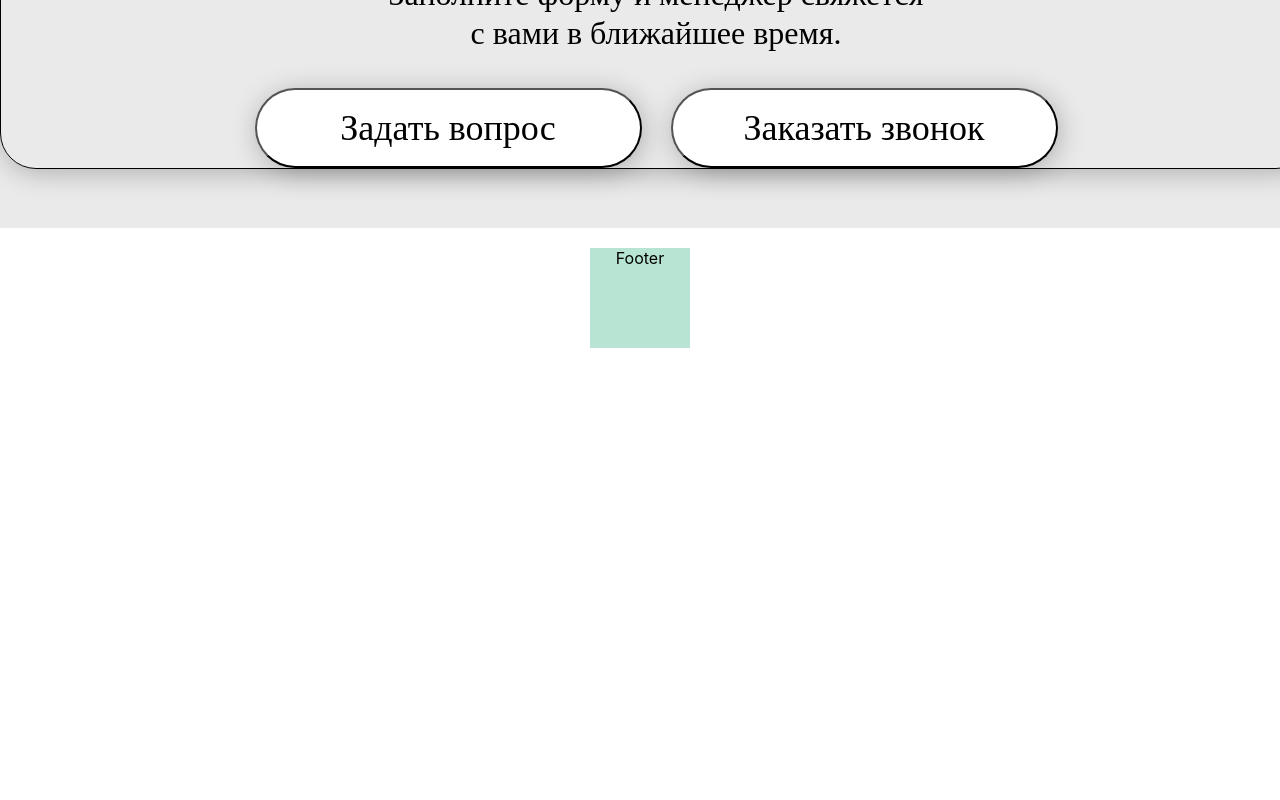
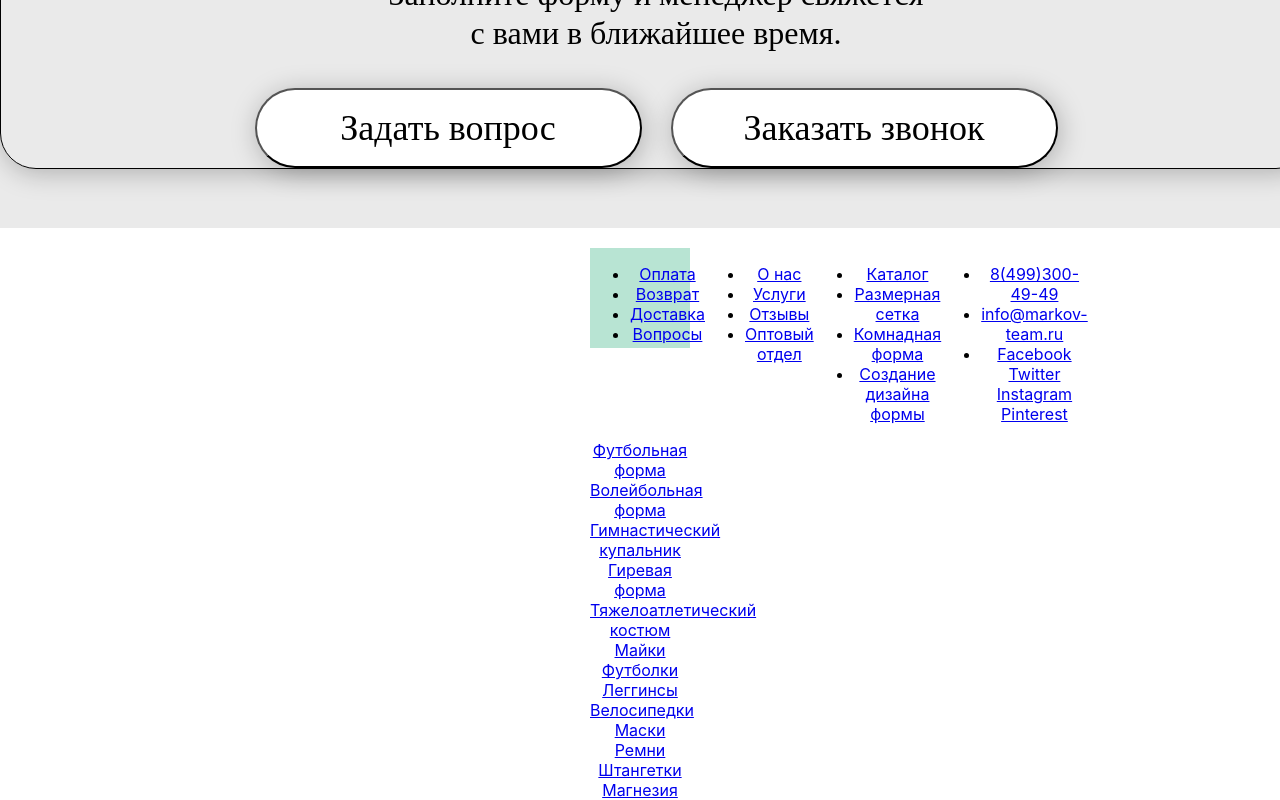
Before and after one commit to JuniorJS7/ro, a React (Create React App) app: page / in a window 1280 px wide. Shown: the part 3013-3813 px from the top of the page. Before the commit the page ends 3381 px from the top, so only its background shows below. Built offline with nearby package versions, Linux system fonts and the light colour scheme.

Commit message:
Update Footer.js

```diff
--- a/src/components/Footer/Footer.js
+++ b/src/components/Footer/Footer.js
@@ -4,7 +4,57 @@ function Footer() {
   return (
     <>
       <div className="footer">
-        Footer
+        <div className = "Footer1" style={{display: "flex"}}>
+          <ul>
+            <li><a href="#">Оплата</a></li>
+            <li><a href="#">Возврат</a></li>
+            <li><a href="#">Доставка</a></li>
+            <li><a href="#">Вопросы</a></li>
+          </ul>
+          <ul>
+            <li><a href="#">О нас</a></li>
+            <li><a href="#">Услуги</a></li>
+            <li><a href="#">Отзывы</a></li>
+            <li><a href="#">Оптовый отдел</a></li>
+          </ul>
+          <ul>
+            <li><a href="#">Каталог</a></li>
+            <li><a href="#">Размерная сетка</a></li>
+            <li><a href="#">Комнадная форма</a></li>
+            <li><a href="#">Создание дизайна формы </a></li>
+          </ul>
+
+          <ul>
+            <li><a href="#">8(499)300-49-49</a></li>
+            <li><a href="#">info@markov-team.ru</a></li>
+            <li><a href="#"> Facebook </a>
+            <a href="#"> Twitter </a>
+            <a href="#"> Instagram </a>
+            <a href="#"> Pinterest </a>
+         </li>
+          </ul>
+
+        </div>
+
+        <div className = "Footer2">
+        <div>
+        <a href="#"> Футбольная форма </a>
+        <a href="#"> Волейбольная форма </a>
+        <a href="#"> Гимнастический купальник </a>
+        <a href="#"> Гиревая форма </a>
+        <a href="#"> Тяжелоатлетический костюм </a>
+        </div>
+        <div>
+        <a href="#"> Майки </a>
+        <a href="#"> Футболки </a>
+        <a href="#"> Леггинсы </a>
+        <a href="#"> Велосипедки </a>
+        <a href="#"> Маски </a>
+        <a href="#"> Ремни </a>
+        <a href="#"> Штангетки </a>
+        <a href="#"> Магнезия </a>
+        </div>
+        </div>
       </div>
     </>
   );
```
